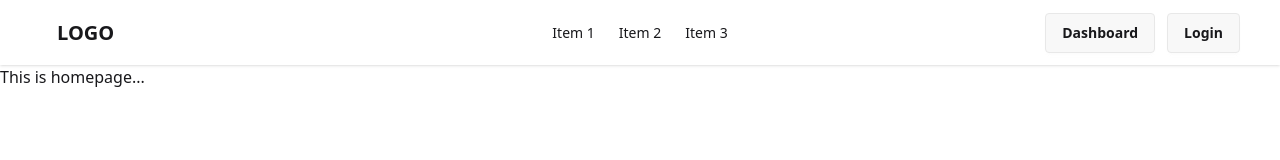
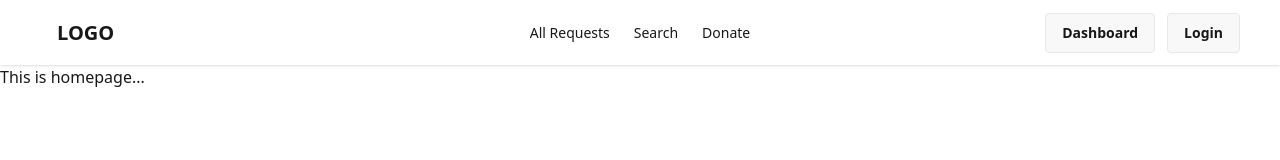
Before and after one commit to Amjoy09/a11-blood-donate, a React (Vite) app: page / in a window 1280 px wide. Shown: the top 160 px of the page. Built offline with nearby package versions, Linux system fonts and the light colour scheme; no server answers.

Commit message:
payment method section and its funcions done

```diff
--- a/src/components/Navbar.jsx
+++ b/src/components/Navbar.jsx
@@ -38,14 +38,14 @@ const Navbar = () => {
               className="menu menu-sm dropdown-content bg-base-100 rounded-box z-1 mt-3 w-52 p-2 shadow"
             >
               <li>
-                <NavLink>Item 1</NavLink>
+                <NavLink>All Requests</NavLink>
               </li>
               <li>
-                <NavLink>Item 2</NavLink>
+                <NavLink>Search</NavLink>
               </li>
 
               <li>
-                <NavLink>Item 3</NavLink>
+                <NavLink to={"/donate"}>Donate</NavLink>
               </li>
             </ul>
           </div>
@@ -54,14 +54,14 @@ const Navbar = () => {
         <div className="navbar-center hidden lg:flex">
           <ul className="menu menu-horizontal px-1">
             <li>
-              <NavLink>Item 1</NavLink>
+              <NavLink>All Requests</NavLink>
             </li>
             <li>
-              <NavLink>Item 2</NavLink>
+              <NavLink>Search</NavLink>
             </li>
 
             <li>
-              <NavLink>Item 3</NavLink>
+              <NavLink to={"/donate"}>Donate</NavLink>
             </li>
           </ul>
         </div>
--- a/src/main.jsx
+++ b/src/main.jsx
@@ -1,4 +1,3 @@
-import { StrictMode } from "react";
 import { createRoot } from "react-dom/client";
 import "./index.css";
 import router from "./routes/Routes.jsx";
@@ -7,10 +6,10 @@ import AuthProvider from "./provider/AuthProvider.jsx";
 import { ToastContainer } from "react-toastify";
 
 createRoot(document.getElementById("root")).render(
-  <StrictMode>
+  <>
     <AuthProvider>
       <RouterProvider router={router} />
     </AuthProvider>
     <ToastContainer position="top-center" />
-  </StrictMode>
+  </>
 );
--- /dev/null
+++ b/src/pages/Donate.jsx
@@ -0,0 +1,47 @@
+import React, { useContext } from "react";
+import useAxios from "../Hook/useAxios";
+import { AuthContext } from "../provider/AuthProvider";
+
+const Donate = () => {
+  const axiosInstance = useAxios();
+  const { user } = useContext(AuthContext);
+
+  const handleCheckout = (e) => {
+    e.preventDefault();
+    const donateAmount = e.target.donateAmount.value;
+
+    const donorEmail = user?.email;
+    const donorName = user?.displayName;
+
+    const formData = {
+      donateAmount,
+      donorEmail,
+      donorName,
+    };
+
+    axiosInstance.post("/create-payment-checkout", formData).then((res) => {
+      console.log(res.data);
+      window.location.href = res.data.url;
+    });
+  };
+  return (
+    <div>
+      <form
+        onSubmit={handleCheckout}
+        className="flex justify-center items-center min-h-screen gap-4"
+      >
+        <input
+          name="donateAmount"
+          type="text"
+          placeholder="Type Here"
+          className="input"
+        />
+        <button type="submit" className=" btn btn-primary">
+          Donate
+        </button>
+      </form>
+    </div>
+  );
+};
+
+export default Donate;
--- /dev/null
+++ b/src/pages/PaymentSuccess.jsx
@@ -0,0 +1,22 @@
+import React, { useEffect } from "react";
+import { useSearchParams } from "react-router";
+import useAxios from "../Hook/useAxios";
+
+const PaymentSuccess = () => {
+  const [searchParams] = useSearchParams();
+  const sessionId = searchParams.get("session_id");
+
+  const axiosInstance = useAxios();
+
+  useEffect(() => {
+    axiosInstance
+      .post(`/success-payment?session_id=${sessionId}`)
+      .then((res) => {
+        console.log(res.data);
+      });
+  }, [axiosInstance, sessionId]);
+
+  return <div>Payment Success...</div>;
+};
+
+export default PaymentSuccess;
```
Also changed, not shown: src/routes/Routes.jsx (+10 -0 lines).
